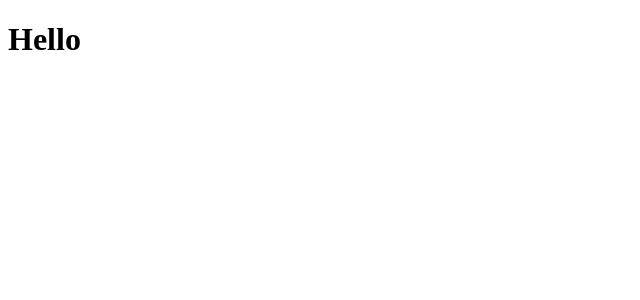
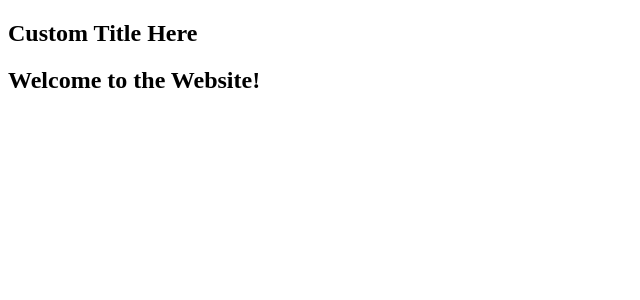
Before and after one commit to Shcoobz/advancedJS_light-dark-mode, a React (Vite) app: page / in a window 1280 px wide. Shown: the top 300 px of the page, without its empty margins (0-640 px from the left). Built offline with nearby package versions, Linux system fonts and the light colour scheme; the HTML template or start-up script is replaced by a standard one.

Commit message:
implemented HomeSection

```diff
--- a/src/App.jsx
+++ b/src/App.jsx
@@ -1,8 +1,9 @@
+import HomeSection from './components/HomeSection';
 
 function App() {
   return (
     <div className='App'>
-      <h1>Hello</h1>
+      <HomeSection />
     </div>
   );
 }
--- /dev/null
+++ b/src/components/HomeSection.jsx
@@ -0,0 +1,12 @@
+const HomeSection = () => {
+  return (
+    <section id='home'>
+      <div className='title-group'>
+        <h1>Custom Title Here</h1>
+        <h2>Welcome to the Website!</h2>
+      </div>
+    </section>
+  );
+};
+
+export default HomeSection;
```
